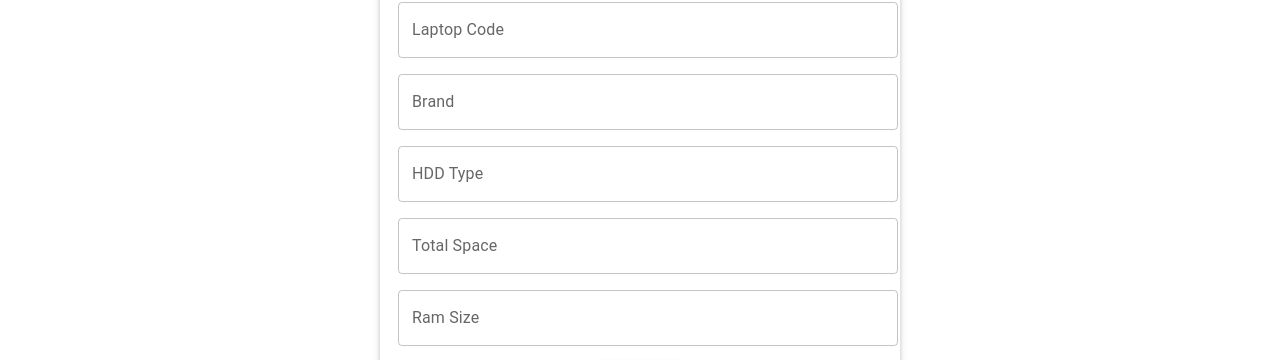
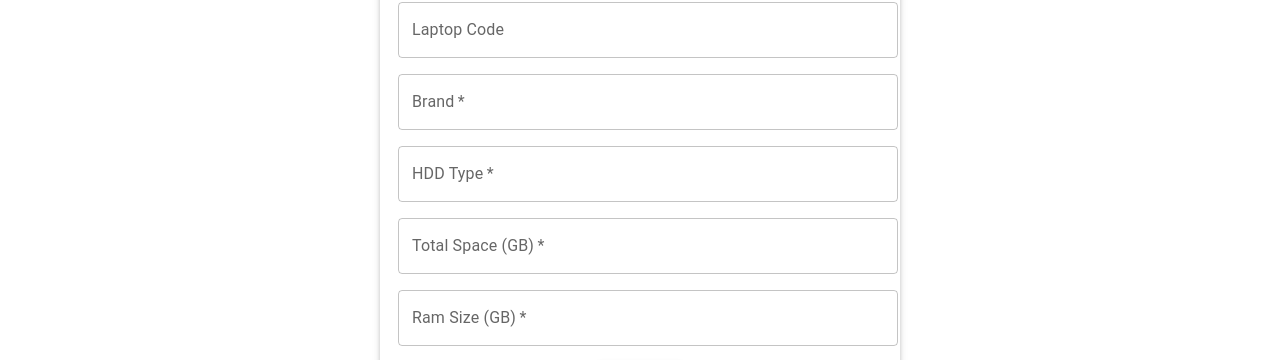
Before and after one commit to sureshhansaka/EAD-CW, a React (Create React App) app in the folder FrontEnd/employee/: page /updateLaptop in a window 1280 px wide. Shown: the part 211-571 px from the top of the page. Built offline with nearby package versions, Linux system fonts and the light colour scheme; no server answers.

Commit message:
Edited the Return laptop problem

```diff
--- a/FrontEnd/employee/src/components/LaptopList.js
+++ b/FrontEnd/employee/src/components/LaptopList.js
@@ -26,11 +26,11 @@ export default function LaptopList() {
         },
         {
             name: "Total Space",
-            selector: row => row.totalSpace
+            selector: row => row.totalSpace+" GB"
         },
         {
             name: "Ram Size",
-            selector: row => row.ramSize
+            selector: row => row.ramSize+" GB"
         },
         {
             name: "Status",
--- a/FrontEnd/employee/src/components/Login.js
+++ b/FrontEnd/employee/src/components/Login.js
@@ -11,7 +11,7 @@ import { ToastContainer } from 'react-toastify';
 import 'react-toastify/dist/ReactToastify.css';
 
 
-export const Login = () => {
+export const Login = ({ setAuthenticated }) => {
 
     const paperStyle = { padding: "50px 20px", width: 400, margin: "20px auto" }
 
@@ -27,6 +27,7 @@ export const Login = () => {
             .then(res => {
               setLoginStatus(res.data);
               if (loginStatus) {
+                setAuthenticated(true);
                 navigate('/laptopList');
               } else {
                 toast.error("Username or Password Incorrect");
--- a/FrontEnd/employee/src/components/ReturnLaptop.js
+++ b/FrontEnd/employee/src/components/ReturnLaptop.js
@@ -19,6 +19,8 @@ export const ReturnLaptop = () => {
             }).then(() => {
                 console.log("Laptop returned");
                 setDialogOpen(true);
+                setRecords(records.filter(record => record.laptopCode !== laptopCode));
+                changeLaptopStatus(laptopCode);
             }).catch(err => console.log(err));
         }
     }
@@ -40,7 +42,7 @@ export const ReturnLaptop = () => {
         {
             name: "Action",
             cell: (row) => (
-                <Button onClick={(e)=>{returnLaptop(row.laptopCode, row.issuedDateTime); changeLaptopStatus(row.laptopCode);}}>Return</Button>
+                <Button onClick={(e)=>{returnLaptop(row.laptopCode, row.issuedDateTime); }}>Return</Button>
 
             ),
             ignoreRowClick: true,
@@ -72,7 +74,7 @@ export const ReturnLaptop = () => {
           headers: {"Content-Type": "application/json"},
         }).then(()=> {
           console.log("Laptop status changed");
-          setRecords(records.filter(record => record.laptopCode !== laptopCode));
+
         }).catch(err => console.log(err));
       };
 
--- a/FrontEnd/employee/src/components/UpdateLaptop.js
+++ b/FrontEnd/employee/src/components/UpdateLaptop.js
@@ -76,19 +76,19 @@ export default function UpdateLaptop(props) {
                     noValidate
                     autoComplete="off"
                 >
-                    <TextField id="outlined-basic" label="Laptop Code" variant="outlined" fullWidth value={laptopCode} />
+                    <TextField id="outlined-basic" label="Laptop Code" variant="outlined" fullWidth value={laptopCode}  InputProps={{ readOnly: true,  }}/>
                     <br />
                     <TextField id="outlined-basic" label="Brand" variant="outlined" fullWidth value={brand}
-                        onChange={(e) => setBrand(e.target.value)} />
+                        onChange={(e) => setBrand(e.target.value)} required/>
                     <br />
                     <TextField id="outlined-basic" label="HDD Type" variant="outlined" fullWidth value={hddType}
-                        onChange={(e) => setHddType(e.target.value)} />
+                        onChange={(e) => setHddType(e.target.value)} required/>
                     <br />
-                    <TextField id="outlined-basic" label="Total Space" variant="outlined" fullWidth value={totalSpace}
-                        onChange={(e) => setTotalSpace(e.target.value)} />
+                    <TextField id="outlined-basic" label="Total Space (GB)" variant="outlined" fullWidth value={totalSpace}
+                        onChange={(e) => setTotalSpace(e.target.value)} required/>
                     <br />
-                    <TextField id="outlined-basic" label="Ram Size" variant="outlined" fullWidth value={ramSize}
-                        onChange={(e) => setRamSize(e.target.value)} />
+                    <TextField id="outlined-basic" label="Ram Size (GB)" variant="outlined" fullWidth value={ramSize}
+                        onChange={(e) => setRamSize(e.target.value)} required/>
                     <br />
                     <Button variant="contained" onClick={(e) => { handleSubmit(e) }}>UPDATE</Button>
                 </Box>
```
Also changed, not shown: FrontEnd/employee/src/App.js (+9 -2 lines).
